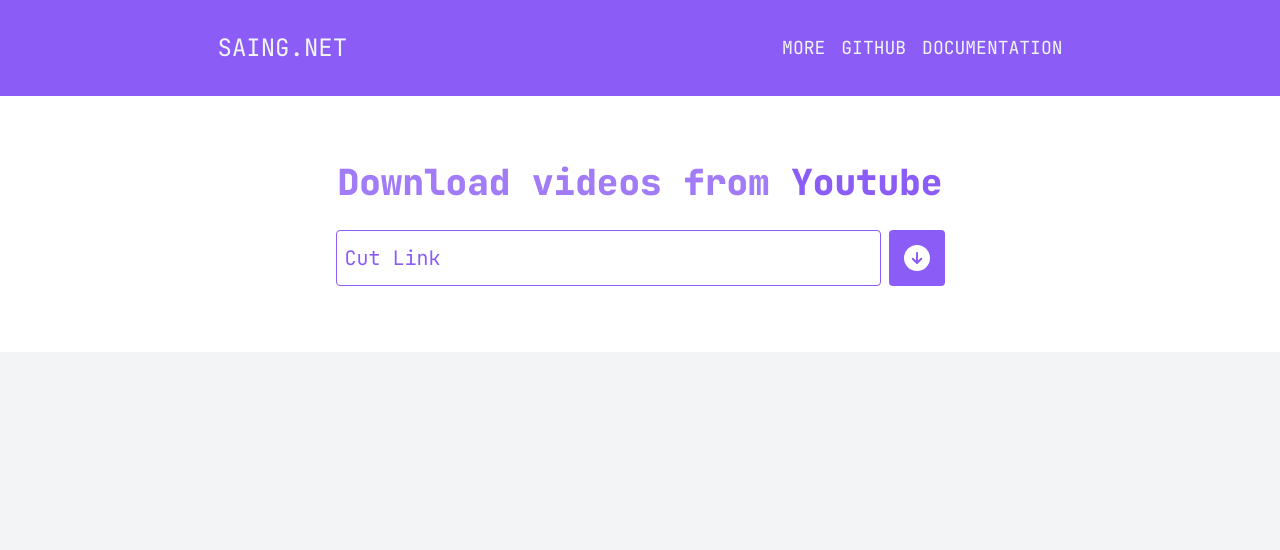
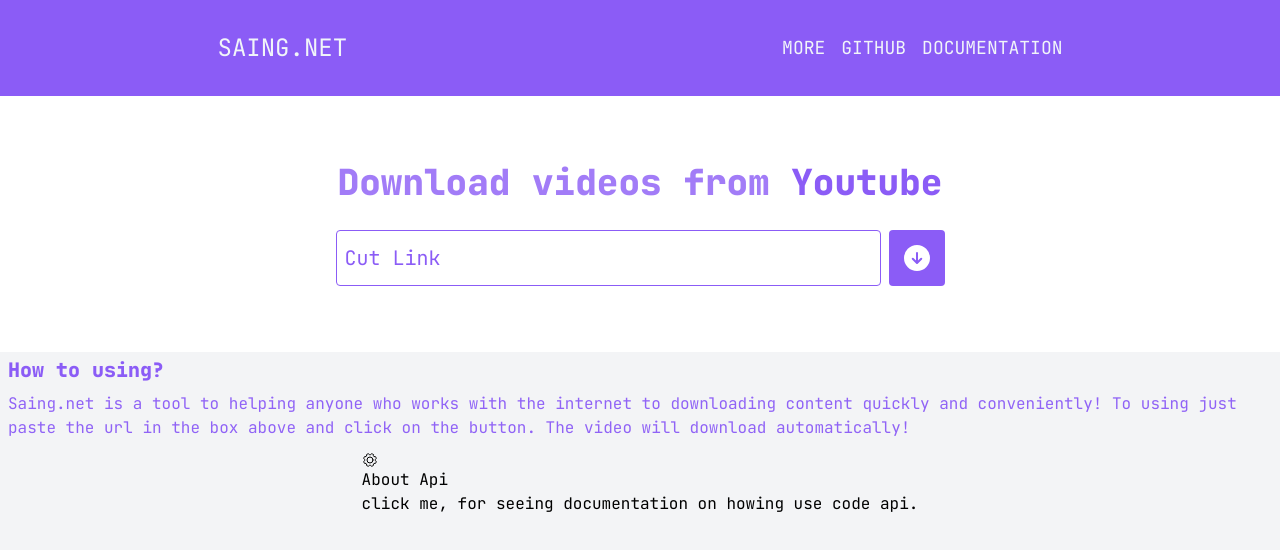
Before and after one commit to jsalexsandro/saing, a Next.js app: page / in a window 1280 px wide. Shown: the top 550 px of the page. Built offline with nearby package versions, Linux system fonts and the light colour scheme.

Commit message:
fix:Started create Section!

```diff
--- /dev/null
+++ b/src/components/Section.tsx
@@ -0,0 +1,29 @@
+import { Gear } from "phosphor-react";
+
+export function Section(){
+  return (
+    <section className="flex items-center justify-center flex-wrap">
+      <article className="px-2 py-1 block ">
+        <h2 className="text-violet-500 font-extrabold text-xl">
+          How to using?
+        </h2>
+        <p className="text-violet-500 opacity-95 py-2">
+          Saing.net is a tool to helping anyone who works with the internet to downloading content quickly and conveniently!
+          To using just paste the url in the box above and click on the button.
+          The video will download automatically!
+        </p>
+      </article>
+      <article>
+        <div>
+          <Gear />
+          <h2>
+            About Api
+          </h2>
+        </div>
+        <div>
+          click me, for seeing documentation on howing use code api.
+        </div>
+      </article>
+    </section>
+  )
+}
--- a/src/hooks/useInfoMenu.tsx
+++ b/src/hooks/useInfoMenu.tsx
@@ -1,4 +1,4 @@
-import { createContext, ReactElement, useState, useContext } from "react";
+import { createContext, useState, useContext } from "react";
 import { AnimateButton } from "../scripts/AnimateButtons";
 
 export type MenuInfo = {
--- a/src/pages/index.tsx
+++ b/src/pages/index.tsx
@@ -3,6 +3,7 @@
 import { Header } from "../components/Header";
 import { MenuInfoProvider } from "../hooks/useInfoMenu";
 import { Menu } from "../components/Menu";
+import { Section } from "../components/Section";
 
 export default function Index(){
   return (
@@ -13,6 +14,7 @@
       </MenuInfoProvider>
       <main className="w-full h-screen bg-gray-100">
         <Form/>
+        <Section />
       </main>
     </Fragment>
   )
```
